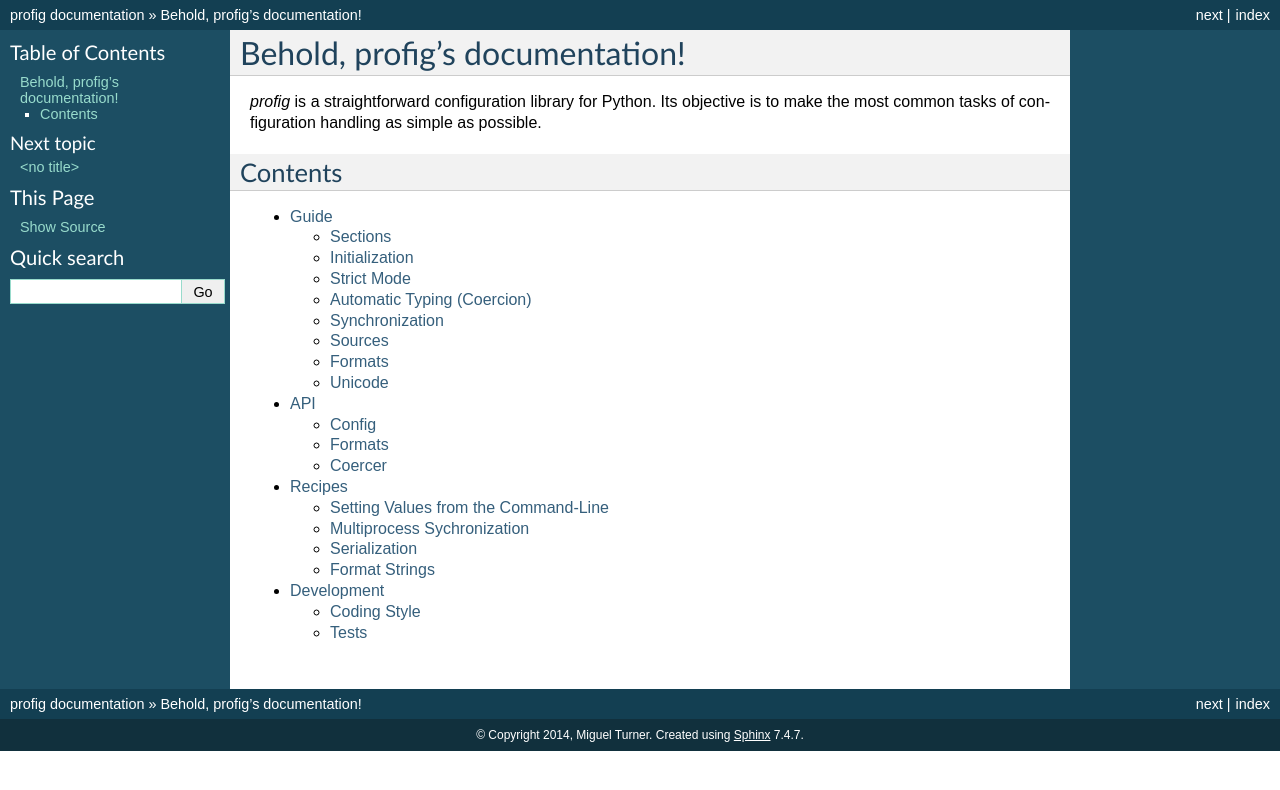
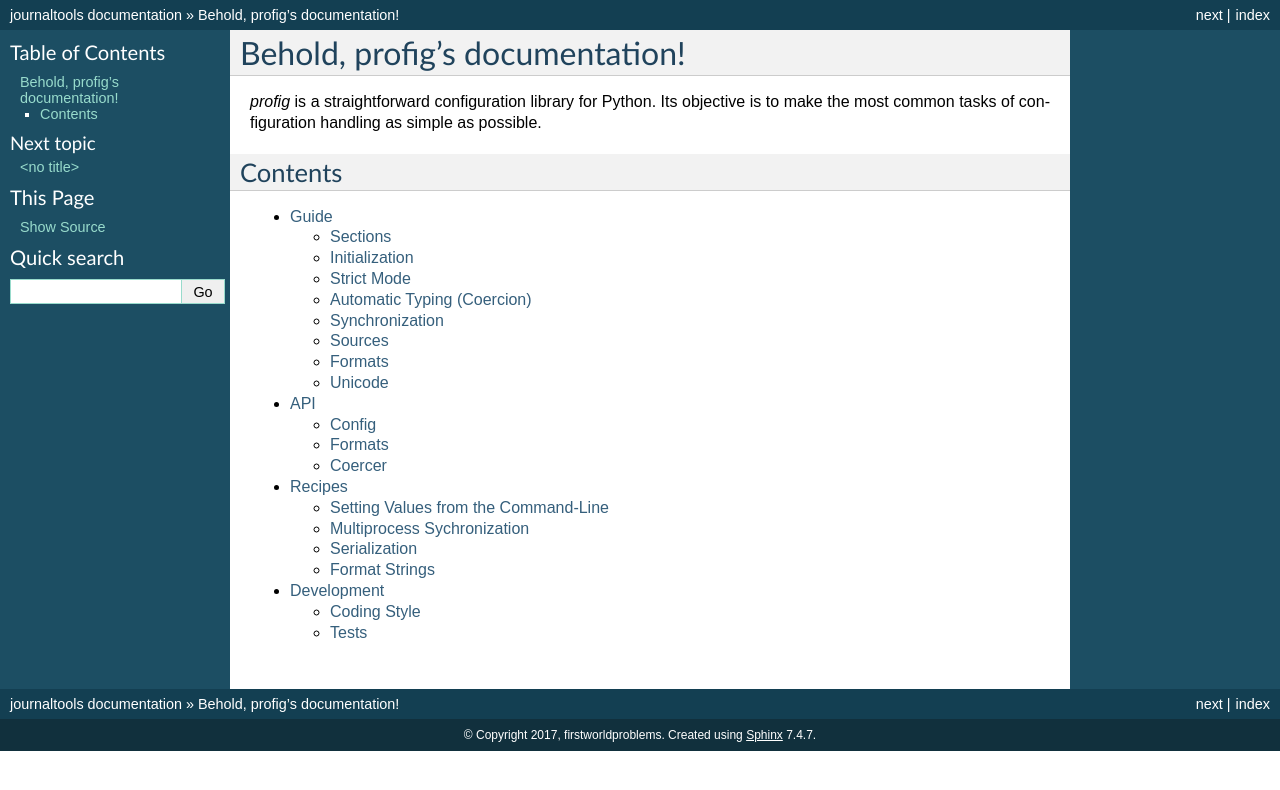
Before and after one commit to firstworldproblems/journaltools, a Sphinx documentation site: the page built from docs/index.txt, in a window 1280 px wide. Shown: the top 790 px of the page. Built offline with Sphinx 7.4.7, drawn with Linux system fonts in a browser that asks for light colours; the version number could not be read and is left out.

Commit message:
Initial commit.

```diff
--- a/docs/conf.py
+++ b/docs/conf.py
@@ -18,7 +18,7 @@
 # documentation root, use os.path.abspath to make it absolute, like shown here.
 sys.path.insert(0, os.path.abspath('..'))
 
-import profig
+import journaltools
 
 # -- General configuration -----------------------------------------------------
 
@@ -46,8 +46,8 @@
 master_doc = 'index'
 
 # General information about the project.
-project = u'profig'
-copyright = u'2014, Miguel Turner'
+project = u'journaltools'
+copyright = u'2017, firstworldproblems'
 
 # The version info for the project you're documenting, acts as replacement for
 # |version| and |release|, also used in various other places throughout the
@@ -173,7 +173,7 @@
 #html_file_suffix = None
 
 # Output file base name for HTML help builder.
-htmlhelp_basename = 'figdoc'
+#htmlhelp_basename = 'figdoc'
 
 
 # -- Options for LaTeX output --------------------------------------------------
@@ -192,8 +192,8 @@
 # Grouping the document tree into LaTeX files. List of tuples
 # (source start file, target name, title, author, documentclass [howto/manual]).
 latex_documents = [
-  ('index', 'profig.tex', u'profig Documentation',
-   u'Miguel Turner', 'manual'),
+  ('index', 'journaltools.tex', u'journaltools Documentation',
+   u'firstworldproblems', 'manual'),
 ]
 
 # The name of an image file (relative to this directory) to place at the top of
@@ -222,8 +222,8 @@
 # One entry per manual page. List of tuples
 # (source start file, name, description, authors, manual section).
 man_pages = [
-    ('index', 'profig', u'profig Documentation',
-     [u'Miguel Turner'], 1)
+    ('index', 'journaltools', u'journaltools Documentation',
+     [u'firstworldproblems'], 1)
 ]
 
 # If true, show URL addresses after external links.
@@ -236,8 +236,8 @@
 # (source start file, target name, title, author,
 #  dir menu entry, description, category)
 texinfo_documents = [
-  ('index', 'profig', u'profig Documentation',
-   u'Miguel Turner', 'profig', 'One line description of project.',
+  ('index', 'journaltools', u'journaltools Documentation',
+   u'firstworldproblems', 'journaltools', 'Collection of useful referencing management tools',
    'Miscellaneous'),
 ]
 
```
Also changed, not shown: journaltools.py (added).
